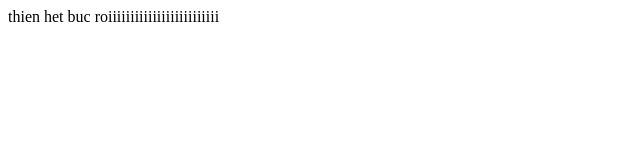
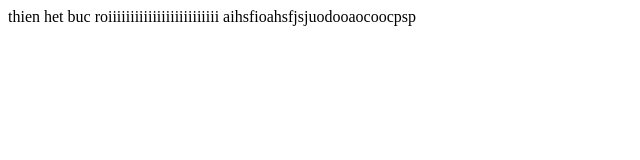
Before and after one commit to thienluong2222/web_project, a plain HTML site: page about.html in a window 1280 px wide. Shown: the whole page, without its empty margins (0-640 px from the left). Drawn offline with Linux system fonts and the light colour scheme.

Commit message:
Update about.html

```diff
--- a/about.html
+++ b/about.html
@@ -2,5 +2,6 @@
 <html>
   <body>
     thien het buc roiiiiiiiiiiiiiiiiiiiiiiiii
+    aihsfioahsfjsjuodooaocoocpsp
   </body>
 </html>
```
